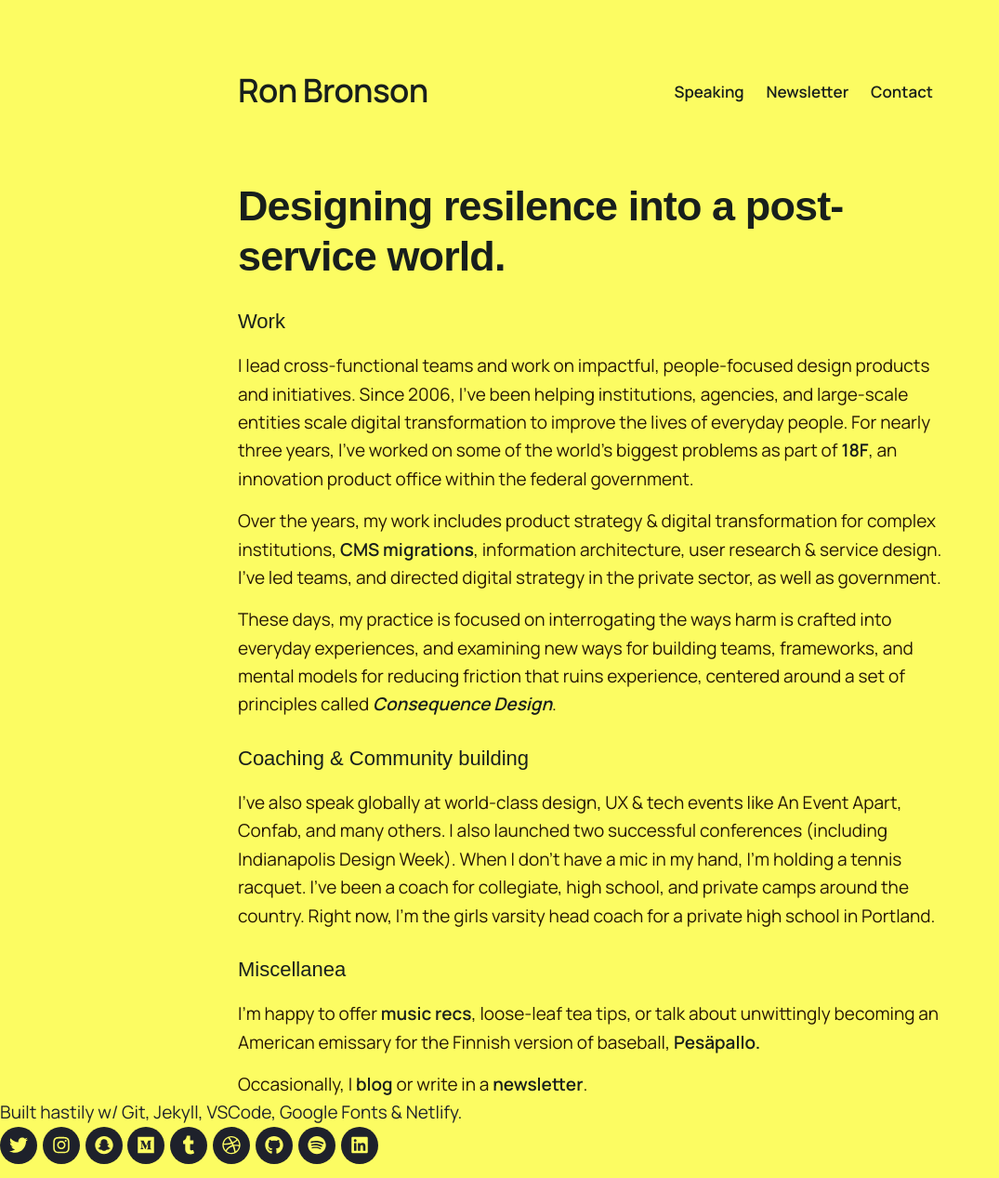
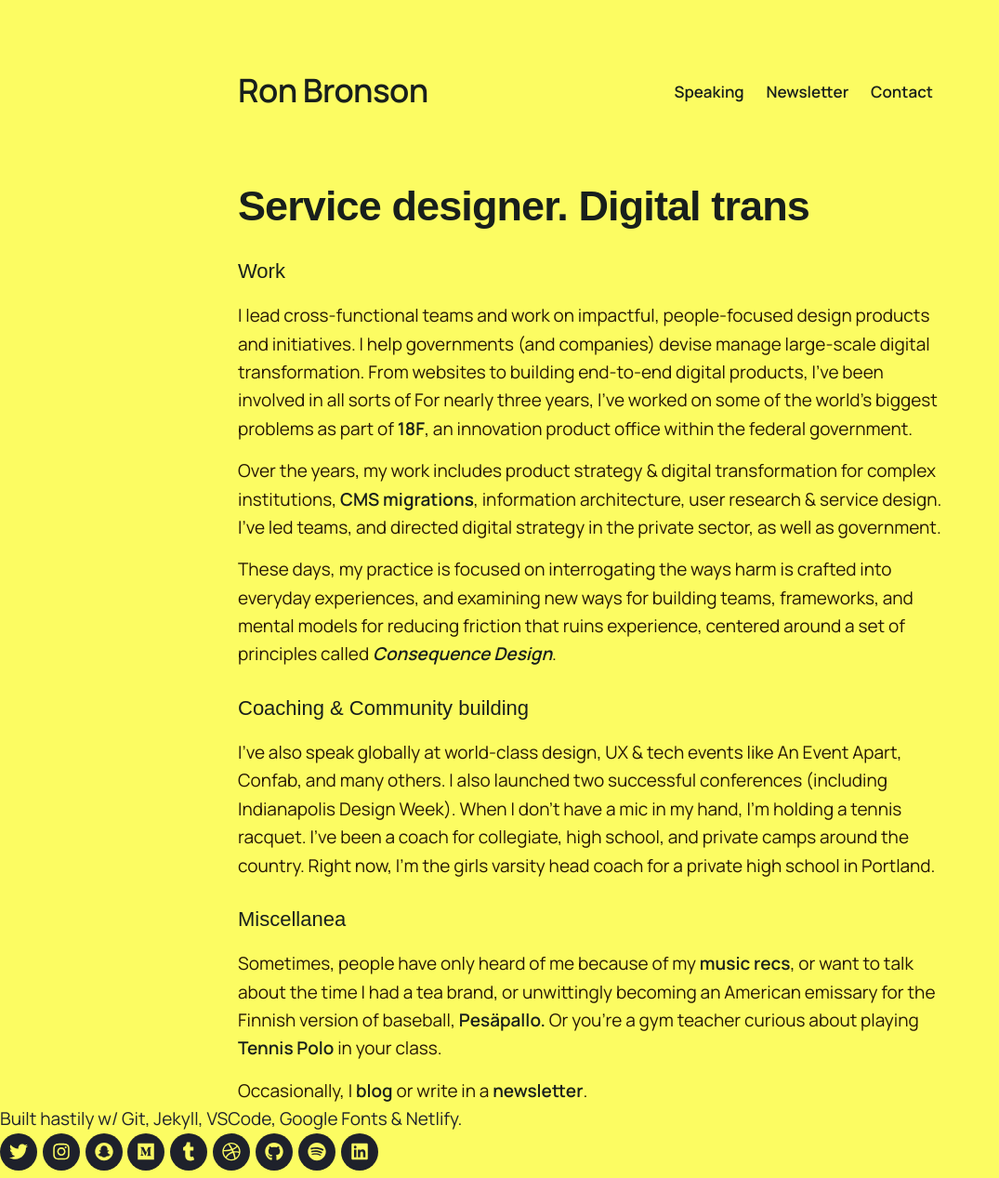
Before and after one commit to quarterback/2020-home, a Jekyll site: the page built from index.html, in a window 1280 px wide. Shown: the whole page at 93% size, without its empty margins (0-1075 px from the left). Built offline with Jekyll 4.4.1, drawn with Linux system fonts in a browser that asks for light colours; nearby versions of some CDN libraries; some web fonts are replaced.

Commit message:
Update index.html

```diff
--- a/index.html
+++ b/index.html
@@ -9,12 +9,12 @@ featured_image: '/images/social.jpg'
 
 	<div class="wrap">
 
-		<h1>Designing resilence into a post-service world.</h1>
+		<h1>Service designer. Digital trans</h1>
 
 
 <h4>Work</h4>
 <p>
-	I lead cross-functional teams and work on impactful, people-focused design products and initiatives. Since 2006, I've been helping institutions, agencies, and large-scale entities scale digital transformation to improve the lives of everyday people. For nearly three years, I've worked on some of the world's biggest problems as part of <a href="https://18f.gsa.gov">18F</a>, an innovation product office within the federal government.</p>
+	I lead cross-functional teams and work on impactful, people-focused design products and initiatives. I help governments (and companies) devise manage large-scale digital transformation. From websites to building end-to-end digital products, I've been involved in all sorts of For nearly three years, I've worked on some of the world's biggest problems as part of <a href="https://18f.gsa.gov">18F</a>, an innovation product office within the federal government.</p>
 
 	<p>Over the years, my work includes product strategy & digital transformation for complex institutions,  <a href="https://www.youtube.com/watch?v=REUJCWpFOcI">CMS migrations</a>, information architecture, user research & service design. I've led teams, and directed digital strategy in the private sector, as well as government. </p>
 
@@ -28,7 +28,7 @@ featured_image: '/images/social.jpg'
 	Right now, I'm the girls varsity head coach for a private high school in Portland.  </p>
 
 	<h4>Miscellanea</h4>
-	<p>I'm happy to offer <a href="https://www.last.fm/user/omnivoreron">music recs</a>, loose-leaf tea tips, or talk about unwittingly becoming an American emissary for the Finnish version of baseball, <a href="https://www.youtube.com/watch?v=H_navSFGj0I">Pesäpallo.</a>
+	<p>Sometimes, people have only heard of me because of my <a href="https://www.last.fm/user/omnivoreron">music recs</a>, or want to talk about the time I had a tea brand, or unwittingly becoming an American emissary for the Finnish version of baseball, <a href="https://www.youtube.com/watch?v=H_navSFGj0I">Pesäpallo.</a> Or you're a gym teacher curious about playing <a href="https://en.wikipedia.org/wiki/Tennis_polo">Tennis Polo</a> in your class.
 
 	<p>Occasionally, I <a href="http://work.ronbronson.com/">blog</a> or write in a <a href="https://ronbronson.substack.com/">newsletter</a>. </p>
 	</div>
```
